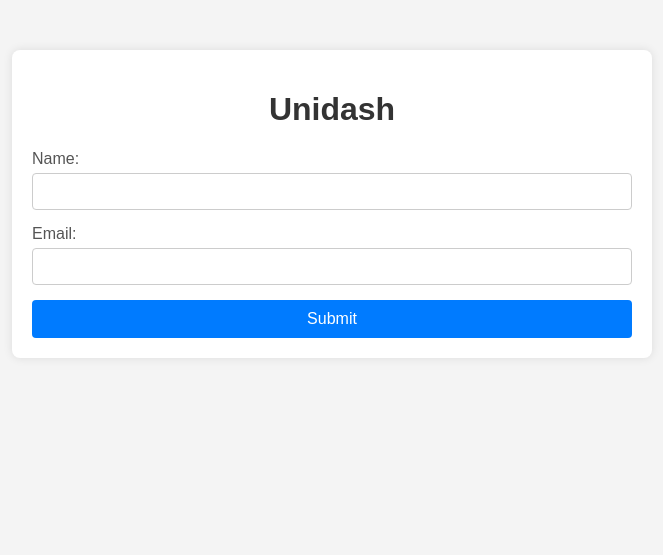
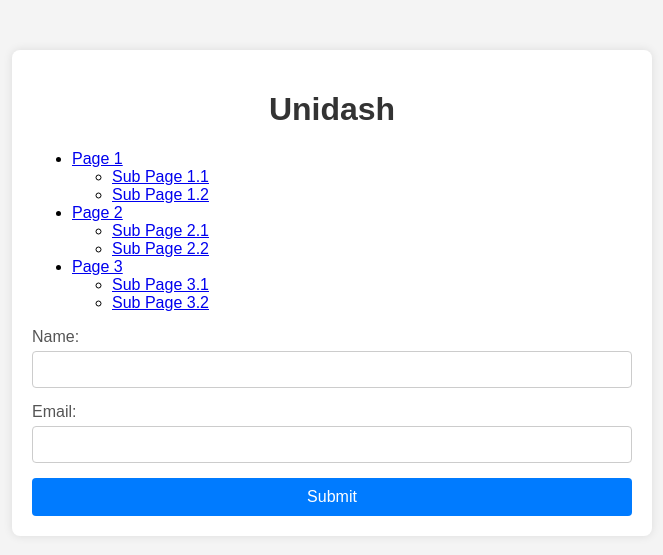
Before and after one commit to jjgarrid/Unidash, a Flask app: page / in a window 1280 px wide. Shown: the top 555 px of the page, without its empty margins (308-971 px from the left). Run offline with Flask 3, Linux system fonts and the light colour scheme; parts of the project's set-up code (start-up, migrations or seed data) failed here and were passed over.

Commit message:
Add a menu on the left with several pages and sub pages
* Add a `<div>` with class "menu" containing an unordered list
* Add list items for "Page 1", "Page 2", and "Page 3"
* Add nested unordered lists for sub pages under each main page

```diff
--- a/app/templates/index.html
+++ b/app/templates/index.html
@@ -9,6 +9,28 @@
 <body>
     <div class="container">
         <h1>Unidash</h1>
+        <div class="menu">
+            <ul>
+                <li><a href="#">Page 1</a>
+                    <ul>
+                        <li><a href="#">Sub Page 1.1</a></li>
+                        <li><a href="#">Sub Page 1.2</a></li>
+                    </ul>
+                </li>
+                <li><a href="#">Page 2</a>
+                    <ul>
+                        <li><a href="#">Sub Page 2.1</a></li>
+                        <li><a href="#">Sub Page 2.2</a></li>
+                    </ul>
+                </li>
+                <li><a href="#">Page 3</a>
+                    <ul>
+                        <li><a href="#">Sub Page 3.1</a></li>
+                        <li><a href="#">Sub Page 3.2</a></li>
+                    </ul>
+                </li>
+            </ul>
+        </div>
         <form action="{{ url_for('submit') }}" method="POST">
             <div class="form-group">
                 <label for="name">Name:</label>
```
